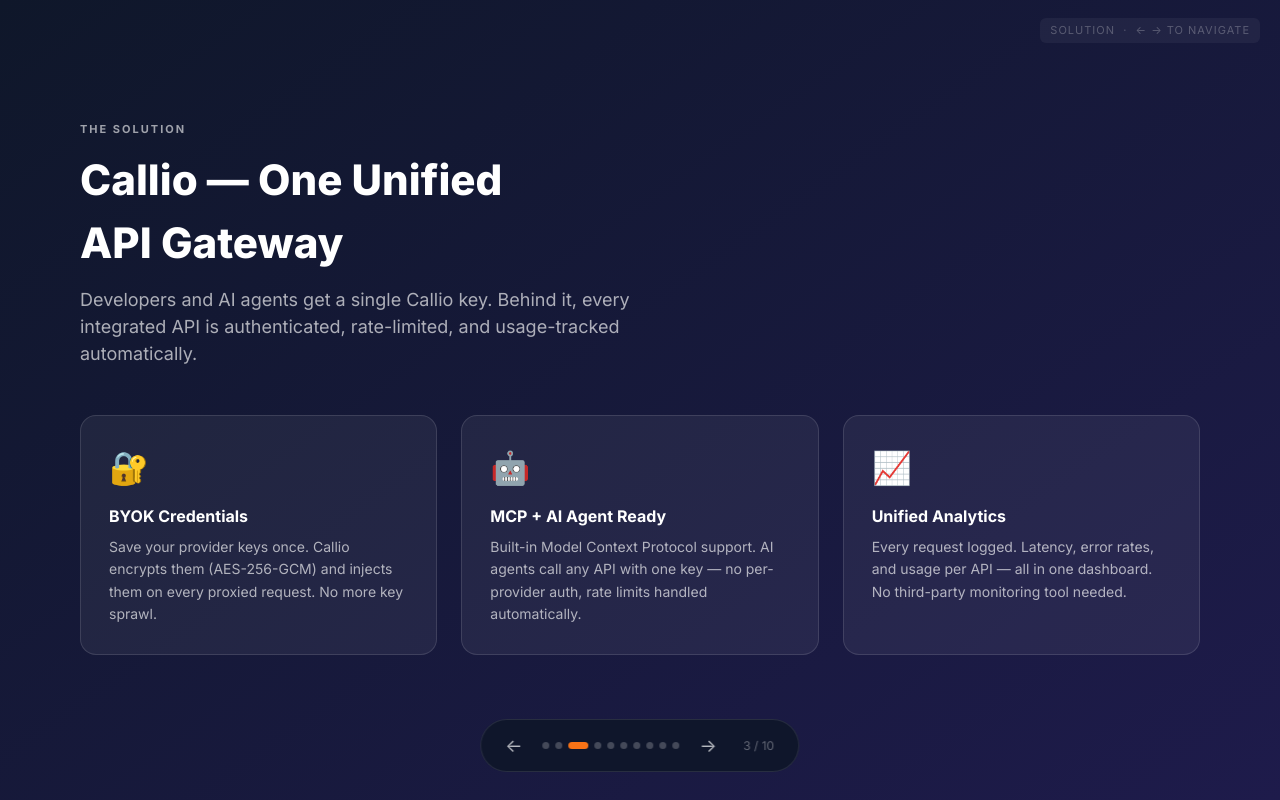
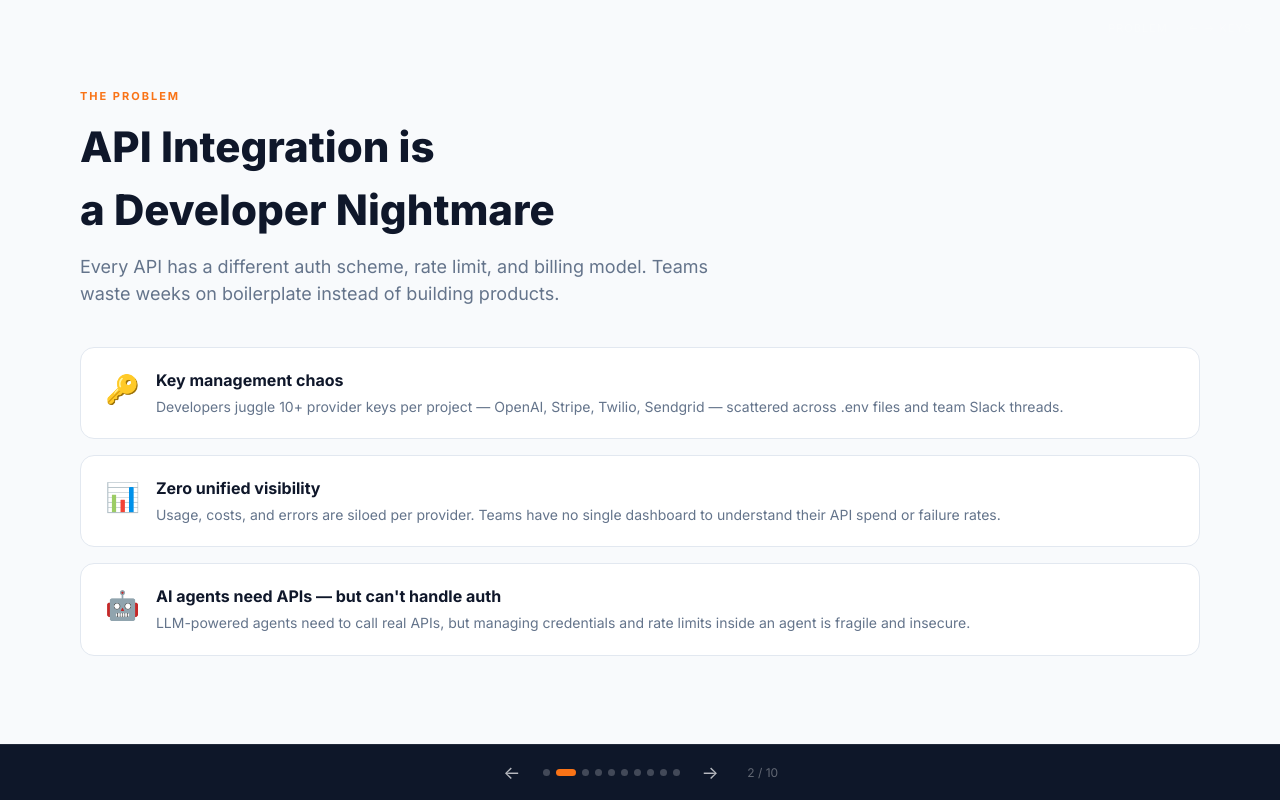
Before and after one commit to hmadhsan/callio, a Next.js app: page /pitch in a window 1280 px wide. Both pictures are taken after a click on the element 585 px from the left and 745 px from the top of the page. Built offline with nearby package versions, Linux system fonts and the light colour scheme.

Commit message:
fix: restructure pitch layout — nav in flow, never overlaps slide content

```diff
--- a/src/app/pitch/page.tsx
+++ b/src/app/pitch/page.tsx
@@ -7,7 +7,7 @@ const slides = [
     <div key="cover" style={{
         background: 'linear-gradient(145deg, #0f172a 0%, #1e1b4b 50%, #0f172a 100%)',
         display: 'flex', flexDirection: 'column', alignItems: 'center', justifyContent: 'center',
-        textAlign: 'center', padding: '60px 60px 88px', position: 'relative', overflow: 'hidden', height: '100%',
+        textAlign: 'center', padding: '60px', position: 'relative', overflow: 'hidden', height: '100%',
     }}>
         <div style={{ position: 'absolute', inset: 0, background: 'radial-gradient(ellipse 700px 500px at 50% 60%, rgba(249,115,22,0.15) 0%, transparent 70%)' }} />
         <div style={{ position: 'relative', zIndex: 1 }}>
@@ -31,7 +31,7 @@ const slides = [
     </div>,
 
     // ── 2. Problem ────────────────────────────────────────────────────────────
-    <div key="problem" style={{ background: '#f8fafc', padding: '64px 80px 88px', height: '100%', display: 'flex', flexDirection: 'column', justifyContent: 'center' }}>
+    <div key="problem" style={{ background: '#f8fafc', padding: '64px 80px', height: '100%', display: 'flex', flexDirection: 'column', justifyContent: 'center' }}>
         <div style={{ fontSize: 11, fontWeight: 700, textTransform: 'uppercase', letterSpacing: 2, color: '#f97316', marginBottom: 10 }}>The Problem</div>
         <h2 style={{ fontSize: 42, fontWeight: 800, color: '#0f172a', marginBottom: 12 }}>API Integration is<br />a Developer Nightmare</h2>
         <p style={{ fontSize: 18, color: '#64748b', marginBottom: 40, maxWidth: 640 }}>Every API has a different auth scheme, rate limit, and billing model. Teams waste weeks on boilerplate instead of building products.</p>
@@ -53,7 +53,7 @@ const slides = [
     </div>,
 
     // ── 3. Solution ───────────────────────────────────────────────────────────
-    <div key="solution" style={{ background: 'linear-gradient(145deg, #0f172a, #1e1b4b)', padding: '64px 80px 88px', height: '100%', display: 'flex', flexDirection: 'column', justifyContent: 'center', color: '#fff' }}>
+    <div key="solution" style={{ background: 'linear-gradient(145deg, #0f172a, #1e1b4b)', padding: '64px 80px', height: '100%', display: 'flex', flexDirection: 'column', justifyContent: 'center', color: '#fff' }}>
         <div style={{ fontSize: 11, fontWeight: 700, textTransform: 'uppercase', letterSpacing: 2, color: 'rgba(255,255,255,0.6)', marginBottom: 10 }}>The Solution</div>
         <h2 style={{ fontSize: 42, fontWeight: 800, color: '#fff', marginBottom: 12 }}>Callio — One Unified<br />API Gateway</h2>
         <p style={{ fontSize: 18, color: 'rgba(255,255,255,0.65)', marginBottom: 48, maxWidth: 640 }}>Developers and AI agents get a single Callio key. Behind it, every integrated API is authenticated, rate-limited, and usage-tracked automatically.</p>
@@ -73,7 +73,7 @@ const slides = [
     </div>,
 
     // ── 4. Product ────────────────────────────────────────────────────────────
-    <div key="product" style={{ background: '#fff', padding: '56px 80px 88px', height: '100%', display: 'flex', flexDirection: 'column', justifyContent: 'center' }}>
+    <div key="product" style={{ background: '#fff', padding: '56px 80px', height: '100%', display: 'flex', flexDirection: 'column', justifyContent: 'center' }}>
         <div style={{ fontSize: 11, fontWeight: 700, textTransform: 'uppercase', letterSpacing: 2, color: '#f97316', marginBottom: 10 }}>Product</div>
         <h2 style={{ fontSize: 40, fontWeight: 800, color: '#0f172a', marginBottom: 8 }}>What&apos;s Built Today</h2>
         <p style={{ fontSize: 17, color: '#64748b', marginBottom: 36 }}>A production-ready platform — not pitch-ware.</p>
@@ -95,7 +95,7 @@ const slides = [
     </div>,
 
     // ── 5. Market ─────────────────────────────────────────────────────────────
-    <div key="market" style={{ background: 'linear-gradient(145deg, #0f172a, #1e1b4b)', padding: '64px 80px 88px', height: '100%', display: 'flex', flexDirection: 'column', justifyContent: 'center', color: '#fff' }}>
+    <div key="market" style={{ background: 'linear-gradient(145deg, #0f172a, #1e1b4b)', padding: '64px 80px', height: '100%', display: 'flex', flexDirection: 'column', justifyContent: 'center', color: '#fff' }}>
         <div style={{ fontSize: 11, fontWeight: 700, textTransform: 'uppercase', letterSpacing: 2, color: 'rgba(255,255,255,0.6)', marginBottom: 10 }}>Market Opportunity</div>
         <h2 style={{ fontSize: 42, fontWeight: 800, color: '#fff', marginBottom: 12 }}>Riding Two Mega-Trends</h2>
         <p style={{ fontSize: 18, color: 'rgba(255,255,255,0.65)', marginBottom: 40 }}>API economy growth + AI agent explosion = a massive, underserved market for unified API infrastructure.</p>
@@ -121,7 +121,7 @@ const slides = [
     </div>,
 
     // ── 6. Business Model ─────────────────────────────────────────────────────
-    <div key="biz" style={{ background: 'linear-gradient(145deg, #0f172a, #1e1b4b)', padding: '64px 80px 88px', height: '100%', display: 'flex', flexDirection: 'column', justifyContent: 'center', color: '#fff' }}>
+    <div key="biz" style={{ background: 'linear-gradient(145deg, #0f172a, #1e1b4b)', padding: '64px 80px', height: '100%', display: 'flex', flexDirection: 'column', justifyContent: 'center', color: '#fff' }}>
         <div style={{ fontSize: 11, fontWeight: 700, textTransform: 'uppercase', letterSpacing: 2, color: 'rgba(255,255,255,0.6)', marginBottom: 10 }}>Business Model</div>
         <h2 style={{ fontSize: 42, fontWeight: 800, color: '#fff', marginBottom: 12 }}>SaaS + Usage-Based Pricing</h2>
         <p style={{ fontSize: 18, color: 'rgba(255,255,255,0.65)', marginBottom: 40 }}>Predictable subscription MRR with a built-in usage lever — as customers grow, revenue grows automatically.</p>
@@ -145,7 +145,7 @@ const slides = [
     </div>,
 
     // ── 7. Competitive ────────────────────────────────────────────────────────
-    <div key="competitive" style={{ background: 'linear-gradient(145deg, #0f172a, #1e1b4b)', padding: '64px 80px 88px', height: '100%', display: 'flex', flexDirection: 'column', justifyContent: 'center', color: '#fff' }}>
+    <div key="competitive" style={{ background: 'linear-gradient(145deg, #0f172a, #1e1b4b)', padding: '64px 80px', height: '100%', display: 'flex', flexDirection: 'column', justifyContent: 'center', color: '#fff' }}>
         <div style={{ fontSize: 11, fontWeight: 700, textTransform: 'uppercase', letterSpacing: 2, color: 'rgba(255,255,255,0.6)', marginBottom: 10 }}>Competitive Advantage</div>
         <h2 style={{ fontSize: 42, fontWeight: 800, color: '#fff', marginBottom: 12 }}>Why Callio Wins</h2>
         <p style={{ fontSize: 18, color: 'rgba(255,255,255,0.65)', marginBottom: 36 }}>Existing tools solve one part of the problem. Callio unifies all of it — including AI agent support.</p>
@@ -177,7 +177,7 @@ const slides = [
     </div>,
 
     // ── 8. Traction ───────────────────────────────────────────────────────────
-    <div key="traction" style={{ background: '#fff', padding: '64px 80px 88px', height: '100%', display: 'flex', flexDirection: 'column', justifyContent: 'center' }}>
+    <div key="traction" style={{ background: '#fff', padding: '64px 80px', height: '100%', display: 'flex', flexDirection: 'column', justifyContent: 'center' }}>
         <div style={{ fontSize: 11, fontWeight: 700, textTransform: 'uppercase', letterSpacing: 2, color: '#f97316', marginBottom: 10 }}>Traction</div>
         <h2 style={{ fontSize: 42, fontWeight: 800, color: '#0f172a', marginBottom: 8 }}>Built. Shipped. Live.</h2>
         <p style={{ fontSize: 18, color: '#64748b', marginBottom: 36 }}>Callio is in production at callio.dev — not a prototype.</p>
@@ -318,11 +318,18 @@ export default function PitchPage() {
     }, [current, goTo]);
 
     return (
-        <div style={{ width: '100vw', height: '100vh', overflow: 'hidden', background: '#0f172a', fontFamily: "'Inter', -apple-system, sans-serif", position: 'relative' }}>
+        <div style={{ width: '100vw', height: '100vh', display: 'flex', flexDirection: 'column', background: '#0f172a', fontFamily: "'Inter', -apple-system, sans-serif" }}>
             {/* Google Fonts */}
             <style>{`@import url('https://fonts.googleapis.com/css2?family=Inter:wght@300;400;500;600;700;800;900&display=swap'); * { box-sizing: border-box; }`}</style>
 
-            {/* Slide */}
+            {/* Slide area — flex:1 so it fills all space above the nav */}
+            <div style={{ flex: 1, position: 'relative', overflow: 'hidden', minHeight: 0 }}>
+                {/* Slide label top-right */}
+                <div style={{ position: 'absolute', top: 16, right: 18, fontSize: 11, color: 'rgba(255,255,255,0.25)', background: 'rgba(255,255,255,0.05)', borderRadius: 6, padding: '4px 10px', letterSpacing: 1, textTransform: 'uppercase', zIndex: 10 }}>
+                    {SLIDE_LABELS[current]} &nbsp;·&nbsp; ← → keys
+                </div>
+
+                {/* Animated slide */}
                 <div style={{
                     width: '100%', height: '100%',
                     opacity: animating ? 0 : 1,
@@ -331,28 +338,23 @@ export default function PitchPage() {
                 }}>
                     {slides[current]}
                 </div>
+            </div>
 
-            {/* Bottom Nav */}
+            {/* Nav bar — in normal flow, always below slides, never overlaps */}
             <div style={{
-                position: 'fixed', bottom: 28, left: '50%', transform: 'translateX(-50%)',
-                display: 'flex', alignItems: 'center', gap: 14, zIndex: 100,
-                background: 'rgba(15,23,42,0.9)', backdropFilter: 'blur(12px)',
-                border: '1px solid rgba(255,255,255,0.1)', borderRadius: 999,
-                padding: '10px 18px',
+                flexShrink: 0,
+                display: 'flex', alignItems: 'center', justifyContent: 'center', gap: 14,
+                background: 'rgba(15,23,42,0.97)', borderTop: '1px solid rgba(255,255,255,0.08)',
+                padding: '12px 24px',
             }}>
-                <button onClick={() => goTo(current - 1)} disabled={current === 0} style={{ background: 'none', border: 'none', cursor: current === 0 ? 'default' : 'pointer', color: current === 0 ? 'rgba(255,255,255,0.2)' : 'rgba(255,255,255,0.7)', fontSize: 18, transition: 'color 0.2s', padding: '2px 6px' }}>←</button>
-                <div style={{ display: 'flex', gap: 6 }}>
+                <button onClick={() => goTo(current - 1)} disabled={current === 0} style={{ background: 'none', border: 'none', cursor: current === 0 ? 'default' : 'pointer', color: current === 0 ? 'rgba(255,255,255,0.2)' : 'rgba(255,255,255,0.7)', fontSize: 18, padding: '2px 8px' }}>←</button>
+                <div style={{ display: 'flex', gap: 6, alignItems: 'center' }}>
                     {slides.map((_, i) => (
                         <div key={i} onClick={() => goTo(i)} title={SLIDE_LABELS[i]} style={{ width: i === current ? 20 : 7, height: 7, borderRadius: 99, background: i === current ? '#f97316' : 'rgba(255,255,255,0.22)', cursor: 'pointer', transition: 'all 0.25s ease' }} />
                     ))}
                 </div>
-                <button onClick={() => goTo(current + 1)} disabled={current === slides.length - 1} style={{ background: 'none', border: 'none', cursor: current === slides.length - 1 ? 'default' : 'pointer', color: current === slides.length - 1 ? 'rgba(255,255,255,0.2)' : 'rgba(255,255,255,0.7)', fontSize: 18, transition: 'color 0.2s', padding: '2px 6px' }}>→</button>
+                <button onClick={() => goTo(current + 1)} disabled={current === slides.length - 1} style={{ background: 'none', border: 'none', cursor: current === slides.length - 1 ? 'default' : 'pointer', color: current === slides.length - 1 ? 'rgba(255,255,255,0.2)' : 'rgba(255,255,255,0.7)', fontSize: 18, padding: '2px 8px' }}>→</button>
                 <span style={{ color: 'rgba(255,255,255,0.35)', fontSize: 12, minWidth: 44, textAlign: 'center' }}>{current + 1} / {slides.length}</span>
-            </div>
-
-            {/* Slide label top-right */}
-            <div style={{ position: 'fixed', top: 18, right: 20, fontSize: 11, color: 'rgba(255,255,255,0.25)', background: 'rgba(255,255,255,0.05)', borderRadius: 6, padding: '4px 10px', letterSpacing: 1, textTransform: 'uppercase' }}>
-                {SLIDE_LABELS[current]} &nbsp;·&nbsp; ← → to navigate
             </div>
         </div>
     );
```
Lines whose indentation alone changed are shown as unchanged.
